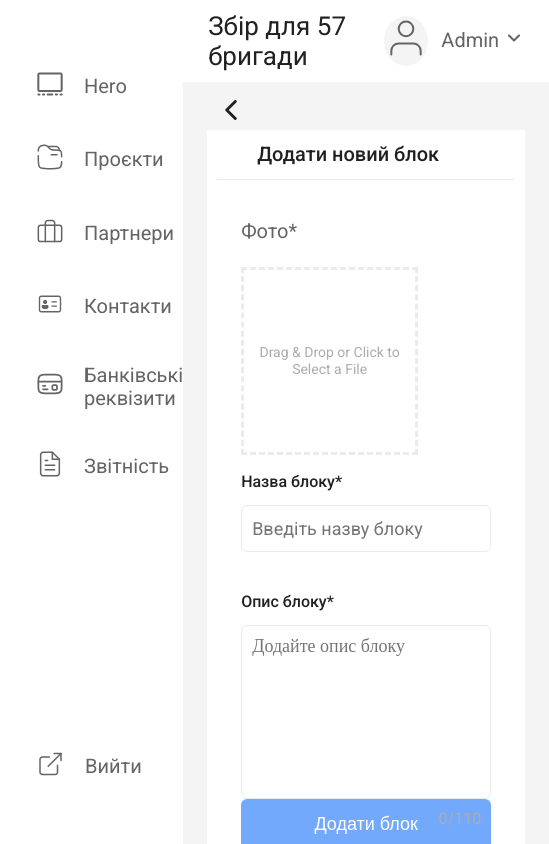
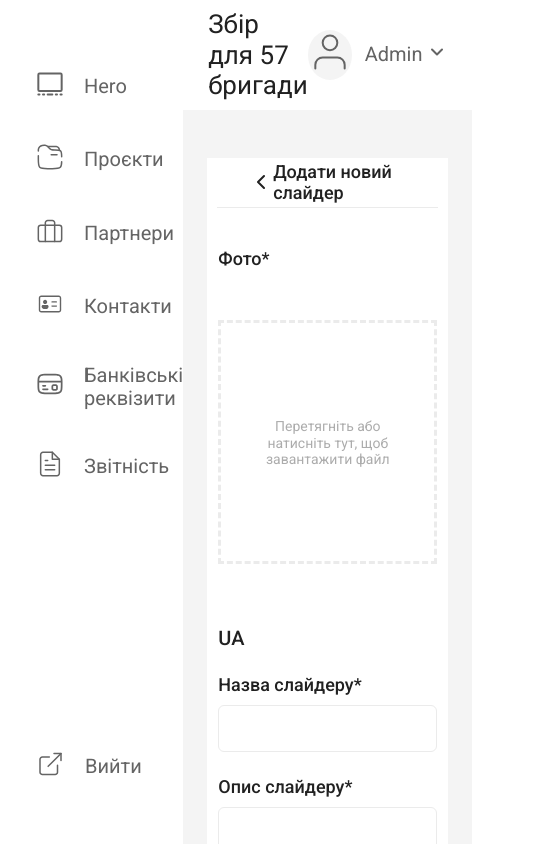
Before and after one commit to baza-trainee/dokoopy-frontend, a React (Vite) app: page /admin/add-new-slide in a window 390 px wide. Shown: the top 844 px of the page, 549 px wide, since content can reach past the window. Built offline with nearby package versions, Linux system fonts and the light colour scheme; what react-localization would draw is missing.

Commit message:
added ENG blok refac bug

```diff
--- a/src/components/admin-components/AddForm.jsx
+++ b/src/components/admin-components/AddForm.jsx
@@ -7,56 +7,89 @@ export const AddForm = ({
    lgPlaceholder,
    lgLiable,
    smLiable,
-   textArea = true,
    nameButton,
    submitClick = () => {},
    defaultInfo,
+   hiddenInputENG = false,
 }) => {
-   const [smInput, setSmInput] = useState(defaultInfo?.name || "");
-   const [lgInput, setLgInput] = useState(defaultInfo?.link || "");
+   const [inputName, setInputName] = useState(defaultInfo?.name || "");
+   const [inputNameENG, setInputNameENG] = useState(defaultInfo?.nameENG || "");
+   const [inputDescription, setInputDescription] = useState(defaultInfo?.description || "");
+   const [inputDescriptionENG, setInputDescriptionENG] = useState(
+      defaultInfo?.descriptionENG || ""
+   );
+   // const [lgInput, setLgInput] = useState(defaultInfo?.description || "");
+   // const [lgInput, setLgInput] = useState(defaultInfo?.description || "");
    const [selectedFile, setSelectedFile] = useState(defaultInfo?.img && null);
 
    const submitClickEvent = e => {
       e.preventDefault();
       submitClick({
-         smInput,
-         lgInput,
+         inputName,
+         inputNameENG,
+         inputDescription,
+         inputDescriptionENG,
          selectedFile,
       });
    };
    return (
       <div className="form-container">
          <form onSubmit={submitClickEvent} className="added-form">
+            <div className="form-input-container">
+               <div className="tablet-files-picker">
                   <FilesPicker
                      selectedFile={selectedFile}
                      setSelectedFile={setSelectedFile}
                      defaultInfo={defaultInfo}
                   />
-            <div className="right-input-blok">
+               </div>
+               <div className="language-liable">UA</div>
                <InputSm
                   placeholder={smPlaceholder}
-                  value={smInput}
-                  setSmInput={setSmInput}
+                  value={inputName}
+                  setSmInput={setInputName}
                   label={smLiable}
                />
 
-               {textArea ? (
                <TextArea
                   placeholder={lgPlaceholder}
-                     setLgInput={setLgInput}
+                  setLgInput={setInputDescription}
                   label={lgLiable}
-                     value={lgInput}
+                  value={inputDescription}
                />
+
+               <div className="desc-files-picker">
+                  <FilesPicker
+                     selectedFile={selectedFile}
+                     setSelectedFile={setSelectedFile}
+                     defaultInfo={defaultInfo}
+                  />
+               </div>
+            </div>
+            <div className="form-input-container">
+               <div className="language-liable">ENG</div>
+
+               {hiddenInputENG ? (
+                  <div className="input-blok"> </div>
                ) : (
                   <InputSm
-                     placeholder={lgPlaceholder}
-                     setSmInput={setLgInput}
-                     label={lgLiable}
-                     value={lgInput}
+                     placeholder={smPlaceholder}
+                     value={inputNameENG}
+                     setSmInput={setInputNameENG}
+                     label={smLiable}
                   />
                )}
 
+               <TextArea
+                  placeholder={lgPlaceholder}
+                  setLgInput={setInputDescriptionENG}
+                  label={lgLiable}
+                  value={inputDescriptionENG}
+               />
+
+               <div className="form-button-blok">
                   <button className="admin-button">{nameButton}</button>
+               </div>
             </div>
          </form>
       </div>
--- a/src/components/admin-components/formElememt/FilesPicker.jsx
+++ b/src/components/admin-components/formElememt/FilesPicker.jsx
@@ -34,7 +34,14 @@ export const FilesPicker = ({ defaultInfo, selectedFile, setSelectedFile }) => {
          onDragStart={handleDragOver}
          onDragLeave={() => setOnLeave(false)}
       >
-         <p className="liable-piker">Фото*</p>
+         <div className="label-icon-blok">
+            <p className="input-liable">Фото*</p>
+            {defaultInfo && (
+               <div onClick={handelPick} className="edit-button-icon">
+                  <EditIcon />
+               </div>
+            )}
+         </div>
          <input
             ref={filePicker}
             className="hidden"
@@ -54,28 +61,17 @@ export const FilesPicker = ({ defaultInfo, selectedFile, setSelectedFile }) => {
                      <label>{selectedFile.name}</label>
                   </div>
                ) : (
-                  <>
+                  <div className="editImg">
                      {defaultInfo ? (
-                        <div
-                           className="editImg"
-                           style={{
-                              backgroundImage: `url(${defaultInfo.img})`,
-                              backgroundSize: "cover",
-                              backgroundPosition: "center",
-                              backgroundRepeat: "no-repeat",
-                           }}
-                        ></div>
+                        <img src={defaultInfo.img} className="editImg-default"></img>
                      ) : (
-                        "Drag & Drop or Click to Select a File"
+                        <p className="file-placeholder">
+                           Перетягніть або натисніть тут, щоб завантажити файл
+                        </p>
                      )}
-                  </>
+                  </div>
                )}
             </label>
-            {defaultInfo && (
-               <div className="edit-button-icon">
-                  <EditIcon />
-               </div>
-            )}
          </div>
       </div>
    );
--- a/src/components/admin-components/formElememt/TextArea.jsx
+++ b/src/components/admin-components/formElememt/TextArea.jsx
@@ -10,7 +10,7 @@ export const TextArea = ({ setLgInput, label, placeholder, value }) => {
             placeholder={placeholder}
             onChange={e => setLgInput(e.target.value)}
          ></textarea>
-         <p className="counter-input">{`${value.length}/110`}</p>
+         <p className="counter-input">{`${value.length}/300`}</p>
       </div>
    );
 };
--- a/src/pages/admin-pages/addNew/AddPartner.jsx
+++ b/src/pages/admin-pages/addNew/AddPartner.jsx
@@ -1,6 +1,6 @@
 import { AdminApi } from "../../../api/api";
-import { AddForm } from "../../../components/admin-components/AddForm";
 import { PageHeader } from "../../../components/admin-components/PageHeader";
+import { PartnersForm } from "../../../components/admin-components/PartnersForm";
 import { useLoadingData } from "../../../hook/useLoadingData";
 
 export const AddPartner = () => {
@@ -16,12 +16,11 @@ export const AddPartner = () => {
    return (
       <section className="page-container">
          <PageHeader title={"Додати нового партнера"} />
-         <AddForm
+         <PartnersForm
             smPlaceholder={"Введіть назву партнера"}
             lgPlaceholder={"https://partnerlink/ua"}
             lgLiable={"Назва партнера*"}
             smLiable={"Назва партнера*"}
-            textArea={false}
             nameButton={"Додати партнера"}
             submitClick={submitClick}
          />
--- a/src/pages/admin-pages/addNew/AddProject.jsx
+++ b/src/pages/admin-pages/addNew/AddProject.jsx
@@ -17,8 +17,8 @@ export const AddProject = () => {
       <section className="page-container">
          <PageHeader title={"Додати новий проєкт"} />
          <AddForm
-            smPlaceholder={"Введіть назву проєкту"}
-            lgPlaceholder={"Додайте опис проєкту"}
+            // smPlaceholder={"Введіть назву проєкту"}
+            // lgPlaceholder={"Додайте опис проєкту"}
             lgLiable={"Опис проєкту*"}
             smLiable={"Назва проєкту*"}
             nameButton={"Додати проєкт"}
--- a/src/pages/admin-pages/addNew/AddSlide.jsx
+++ b/src/pages/admin-pages/addNew/AddSlide.jsx
@@ -15,14 +15,15 @@ export const AddSlide = () => {
    };
    return (
       <section className="page-container">
-         <PageHeader title={"Додати новий блок"} />
+         <PageHeader title={"Додати новий слайдер"} />
          <AddForm
-            smPlaceholder={"Введіть назву блоку"}
-            lgPlaceholder={"Додайте опис блоку"}
-            lgLiable={"Опис блоку*"}
-            smLiable={"Назва блоку*"}
-            nameButton={"Додати блок"}
+            // smPlaceholder={"Введіть назву блоку"}
+            // lgPlaceholder={"Додайте опис блоку"}
+            lgLiable={"Опис слайдеру*"}
+            smLiable={"Назва слайдеру*"}
+            nameButton={"Додати слайдер"}
             submitClick={submitClick}
+            hiddenInputENG={true}
          />
       </section>
    );
--- a/src/pages/admin-pages/editPage/EditProject.jsx
+++ b/src/pages/admin-pages/editPage/EditProject.jsx
@@ -6,20 +6,24 @@ export const EditProject = () => {
    const defaultInfo = {
       img: foto,
       name: "Збір на 57 бригаду",
-      link: "Ми – 57 бригада та беремо участь у найзапекліших боях. Тому потреба в розхідних матеріалах просто вееелеетенська - це і рації, і ремонт машин, гума на колеса тощо",
+      nameENG: "Donation for the 57th brigade",
+      description:
+         "Ми – 57 бригада та беремо участь у найзапекліших боях. Тому потреба в розхідних матеріалах просто вееелеетенська - це і рації, і ремонт машин, гума на колеса тощо",
+      descriptionENG:
+         "We are the 57th brigade and participate in the fiercest battles. Therefore, the need for consumables is simply veeleetenskaya - these are walkie-talkies, car repairs, tires on wheels, etc.",
    };
    const submitClick = data => {
       console.log(data);
    };
    return (
       <section className="page-container">
-         <PageHeader edit={true} title={"Додати новий проєкт"} />
+         <PageHeader edit={true} title={"Редагувати проєкт"} />
          <AddForm
-            smPlaceholder={"Введіть назву проєкту"}
-            lgPlaceholder={"Додайте опис проєкту"}
+            // smPlaceholder={"Введіть назву проєкту"}
+            // lgPlaceholder={"Додайте опис проєкту"}
             lgLiable={"Опис проєкту*"}
             smLiable={"Назва проєкту*"}
-            nameButton={"Додати проєкт"}
+            nameButton={"Внести зміни"}
             defaultInfo={defaultInfo}
             submitClick={submitClick}
          />
--- a/src/pages/admin-pages/editPage/EditSlider.jsx
+++ b/src/pages/admin-pages/editPage/EditSlider.jsx
@@ -14,20 +14,22 @@ export const EditSlider = () => {
    const defaultInfo = {
       img: foto,
       name: "",
-      link: "Збір на 57 бригаду, котрі беруть участь в найзапекліших боях",
+      description: "Збір на 57 бригаду, котрі беруть участь в найзапекліших боях",
+      descriptionENG: "Gathering for the 57th brigade participating in the fiercest battles",
    };
 
    return (
       <section className="page-container">
-         <PageHeader edit={true} title={"Додати новий блок"} />
+         <PageHeader edit={true} title={"Редагувати слайдер"} />
          <AddForm
-            smPlaceholder={"Введіть назву блоку"}
-            lgPlaceholder={"Додайте опис блоку"}
-            lgLiable={"Опис блоку*"}
-            smLiable={"Назва блоку*"}
-            nameButton={"Додати блок"}
+            // smPlaceholder={"Введіть назву блоку"}
+            // lgPlaceholder={"Додайте опис блоку"}
+            lgLiable={"Опис слайдеру*"}
+            smLiable={"Назва слайдеру*"}
+            nameButton={"Внести зміни"}
             submitClick={submitClick}
             defaultInfo={defaultInfo}
+            hiddenInputENG={true}
          />
       </section>
    );
--- a/src/styles/components/admin/_added-form.scss
+++ b/src/styles/components/admin/_added-form.scss
@@ -1,6 +1,23 @@
+.hidden {
+   width: 0px;
+   height: 0px;
+   padding: 0px;
+   margin: 0px;
+   opacity: 0;
+   overflow: hidden;
+   line-height: 0px;
+}
+.language-liable {
+   color: var(--admin-title-color);
+   font-style: normal;
+   font-weight: 500;
+   line-height: normal;
+}
+
 .input-liable {
    margin-bottom: 14px;
    color: var(--admin-title-color);
+   font-size: 18px;
    font-style: normal;
    font-weight: 500;
    line-height: normal;
@@ -10,13 +27,30 @@
    width: 100%;
    height: 47px;
    border-radius: 6px;
-   margin-bottom: 40px;
    font-size: 18px;
    padding-left: 10px;
    border: solid 1px#EBEBEB;
 }
+.input-link {
+   font-family: Roboto;
+   width: 100%;
+   height: 47px;
+   border-radius: 6px;
+   font-size: 18px;
+   padding-left: 10px;
+   border: solid 1px#EBEBEB;
+   color: var(--admin-button-accent);
+   text-decoration: underline;
+   &::placeholder {
+      color: var(--admin-button-accent);
+   }
+}
+.input-blok {
+   height: 84px;
+}
 .text-area-blok {
    position: relative;
+   margin-bottom: 30px;
 }
 .lg-input {
    font-family: Robot;
@@ -37,8 +71,16 @@
    z-index: 3;
    color: var(--text-gray);
 }
-.right-input-blok {
-   width: 494px;
+.form-input-container {
+   width: 430px;
+   display: flex;
+   flex-direction: column;
+   gap: 24px;
+   margin-bottom: 44px;
+}
+
+.form-button-blok {
+   margin-top: auto;
 }
 .added-form {
    padding: 0 40px;
@@ -46,54 +88,61 @@
    display: flex;
    justify-content: space-between;
 }
-
-.hidden {
-   width: 0px;
-   height: 0px;
-   padding: 0px;
-   margin: 0px;
-   opacity: 0;
-   overflow: hidden;
-   line-height: 0px;
+.tablet-files-picker {
+   display: none;
 }
 .editImg {
-   height: 188px;
-   width: 177px;
+   height: 121px;
+   width: 188px;
+   display: flex;
+   align-items: center;
+   justify-content: center;
+}
+.editImg-default {
+   display: block;
+   height: 121px;
+   width: 188px;
    object-fit: cover;
 }
-.active-drop {
-   background: #f4fbff;
-}
+// .active-drop {
+//    background: red;
+// }
 .liable-piker {
    margin: 0px;
    padding: 0px;
 }
-
+.label-icon-blok {
+   width: 208px;
+   display: flex;
+   justify-content: space-between;
+   align-items: center;
+   margin-bottom: -20px;
+}
 .edit-button-icon {
-   position: absolute;
-   right: 0;
-   z-index: 40000;
-   top: 250px;
    cursor: pointer;
    width: 24px;
    height: 24px;
 }
+.partner-file-blok {
+   // margin: 38px 0;
+}
 .drag {
-   height: 188px;
-   width: 177px;
    position: relative;
-   margin-bottom: 24px;
-   cursor: pointer;
 }
 .drag-input {
    display: flex;
    align-items: center;
-   height: 188px;
-   width: 177px;
+   justify-content: center;
+   height: 141px;
+   width: 208px;
    border: dashed 3px var(--admin-table-header-background);
    overflow: hidden;
+   cursor: pointer;
+   transition: var(--transition);
+   &:hover {
+      background-color: var(--admin-secondary-accent);
+   }
    & label {
-      width: 177px;
       text-align: center;
       overflow: hidden;
       display: block;
@@ -102,33 +151,57 @@
       cursor: pointer;
    }
 }
+.file-placeholder {
+   width: 153px;
+   height: 48px;
+   font-size: 14px;
+   line-height: 16.5px;
+   margin: 0 auto;
+}
 
 @media screen and (max-width: 1280px) {
-   .edit-button-icon {
-      top: 200px;
-      right: -46px;
+   .desc-files-picker {
+      display: none;
    }
-   .right-input-blok {
-      width: 498px;
+   .tablet-files-picker {
+      display: block;
    }
+   .form-input-container {
+      width: 100%;
+   }
+
+   .label-icon-blok {
+      width: 100%;
+   }
+   .drag-input {
+      margin: 38px auto;
+   }
+   .text-area-blok {
+      // margin-bottom: 0px;
+   }
+   .input-blok {
+      display: none;
+   }
+
    .added-form {
       flex-direction: column;
       justify-content: center;
       width: 100%;
-      gap: 40px;
       margin: 0 auto;
+      padding: 0 24px;
    }
-   // .addButton {
-   //    margin: 40px 0;
-   // }
+   .input-liable {
+      margin-bottom: 10px;
+   }
 }
 @media (max-width: 768px) {
    .right-input-blok {
       width: 384px;
    }
-   // .addButton {
-   //    margin: 40px 0;
-   // }
+   .drag-input {
+      width: 100%;
+      height: 244px;
+   }
 }
 @media (max-width: 480px) {
    .form-container {
@@ -139,6 +212,6 @@
       font-size: 16px;
    }
    .added-form {
-      padding: 0 24px;
+      padding: 0px;
    }
 }
--- a/src/styles/components/admin/_admin-common.scss
+++ b/src/styles/components/admin/_admin-common.scss
@@ -42,10 +42,12 @@
 }
 
 .admin-sub-title {
-   font-size: 20px;
+   font-size: 18px;
    font-weight: 500;
    color: var(--admin-title-color);
-
+   @media (min-width: 480px) {
+      font-size: 20px;
+   }
    @media (min-width: 768px) {
       font-size: 24px;
    }
@@ -68,7 +70,7 @@
    display: flex;
    justify-content: center;
    align-items: center;
-
+   transition: var(--transition);
    width: 100%;
    // margin: 40px 0;
    padding: 15px;
@@ -82,7 +84,6 @@
    cursor: pointer;
    @media (min-width: 480px) {
       // width: 384px;
-
    }
 
    @media (min-width: 768px) {
@@ -93,8 +94,8 @@
    @media (min-width: 1280px) {
       font-size: 20px;
    }
-        &:hover,
-        &:focus {
-         background-color: var(--admin-button-accent);
-        }
+   &:hover,
+   &:focus {
+      background-color: var(--admin-button-accent);
+   }
 }
--- a/src/styles/components/admin/_page-header.scss
+++ b/src/styles/components/admin/_page-header.scss
@@ -46,11 +46,11 @@
          display: none;
       }
    }
-   .title-icon-arrow {
-      position: absolute;
-      top: -30px;
-      left: 4px;
-      width: 20px;
-      height: 20px;
-   }
+   // .title-icon-arrow {
+   //    position: absolute;
+   //    top: -30px;
+   //    left: 4px;
+   //    width: 20px;
+   //    height: 20px;
+   // }
 }
```
Also changed, not shown: src/pages/admin-pages/editPage/EditPartner.jsx (+8 -9 lines). Lines whose indentation alone changed are shown as unchanged.
